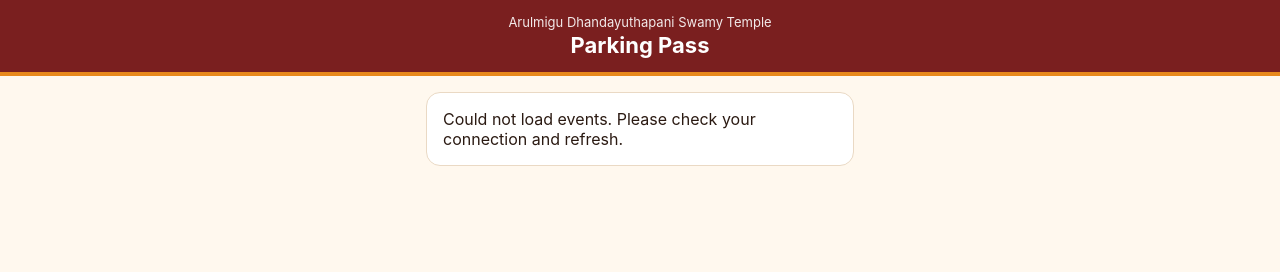
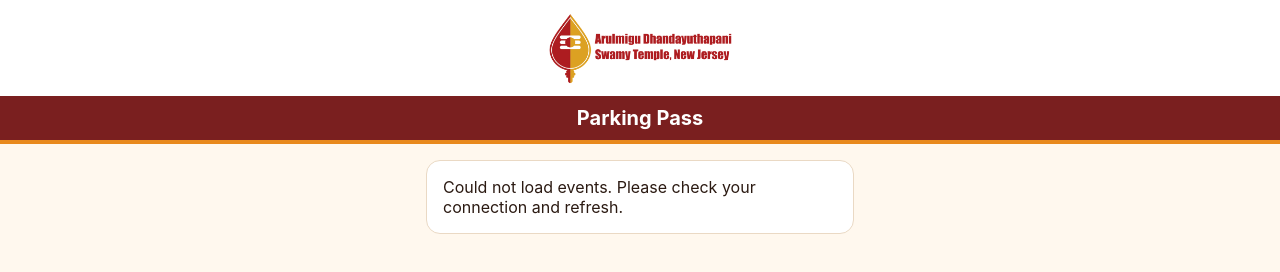
Before and after one commit to murugantemplenj/temple-parking-pass, a plain HTML site: page register.html in a window 1280 px wide. Drawn offline with Linux system fonts and the light colour scheme; no server answers.

Commit message:
Temple logos on all pages, pass card, favicon, home-screen icon and pass email
Co-Authored-By: Claude Opus 5.5 <noreply@anthropic.com>

```diff
--- a/register.html
+++ b/register.html
@@ -5,12 +5,17 @@
 <meta name="viewport" content="width=device-width, initial-scale=1">
 <title>Temple Parking Pass</title>
 <link rel="stylesheet" href="style.css">
+<link rel="icon" type="image/png" href="img/favicon.png">
+<link rel="apple-touch-icon" href="img/apple-touch-icon.png">
 <script src="lib/qrcode.js"></script>
 <script src="config.js"></script>
 </head>
 <body>
 <div id="demo" class="demo" hidden>DEMO MODE — add your Web App URL in config.js to go live</div>
-<header><div class="t" id="temple"></div><h1>Parking Pass</h1></header>
+<header>
+  <div class="brand"><img src="img/logo-wide.png" alt="Arulmigu Dhandayuthapani Swamy Temple, New Jersey" width="720" height="298"></div>
+  <h1>Parking Pass</h1>
+</header>
 <main>
   <div id="saved" class="card saved" hidden>
     <b>Your parking passes</b>
@@ -40,6 +45,7 @@
   <div id="msg" class="card" hidden></div>
 
   <div id="pass" class="card pass" hidden>
+    <img class="seal" src="img/logo-round.png" alt="" width="56" height="56">
     <div class="ev" id="pEvent"></div>
     <div class="day" id="pDay"></div>
     <div id="pQr"></div>
@@ -59,7 +65,6 @@
 const $ = s => document.querySelector(s);
 const PASSES_KEY = 'pp_passes', ME_KEY = 'pp_me';
 
-$('#temple').textContent = TEMPLE_NAME;
 if (DEMO) $('#demo').hidden = false;
 
 const me = JSON.parse(lsGet(ME_KEY) || '{}');
--- a/style.css
+++ b/style.css
@@ -5,9 +5,10 @@
 * { box-sizing: border-box; }
 [hidden] { display: none !important; }
 body { margin: 0; font-family: -apple-system, BlinkMacSystemFont, "Segoe UI", Roboto, sans-serif; background: var(--cream); color: var(--ink); }
-header { background: var(--maroon); color: #fff; padding: 14px 16px; text-align: center; border-bottom: 4px solid var(--saffron); }
-header .t { font-size: 13px; opacity: .9; }
-header h1 { margin: 2px 0 0; font-size: 22px; }
+header { background: #fff; text-align: center; }
+header .brand { padding: 10px 16px 8px; }
+header .brand img { height: 78px; width: auto; max-width: 100%; display: block; margin: 0 auto; }
+header h1 { margin: 0; font-size: 20px; background: var(--maroon); color: #fff; padding: 10px 16px; border-bottom: 4px solid var(--saffron); }
 main { max-width: 460px; margin: 0 auto; padding: 16px; }
 .card { background: #fff; border: 1px solid var(--line); border-radius: 14px; padding: 16px; margin-bottom: 14px; }
 label { display: block; font-weight: 600; font-size: 14px; margin: 12px 0 6px; }
@@ -24,6 +25,7 @@ button { font-size: 18px; font-weight: 700; border: 0; border-radius: 12px; padd
 .muted { color: var(--muted); font-size: 14px; }
 .demo { background: #fff3cd; color: #6b4e00; text-align: center; font-size: 13px; padding: 6px; }
 .pass { text-align: center; }
+.pass .seal { width: 56px; height: 56px; display: block; margin: 0 auto 4px; }
 .pass .ev { font-size: 20px; font-weight: 800; color: var(--maroon); }
 .pass .day { display: inline-block; background: var(--saffron); color: #fff; font-weight: 800; padding: 4px 12px; border-radius: 99px; margin: 6px 0 10px; }
 .pass img { width: 240px; height: 240px; image-rendering: pixelated; }
```
Also changed, not shown: dashboard.html (+6 -2 lines), scan.html (+6 -2 lines), img/apple-touch-icon.png (added), img/favicon.png (added), img/logo-round.png (added), img/logo-wide.png (added), 1 other file.
